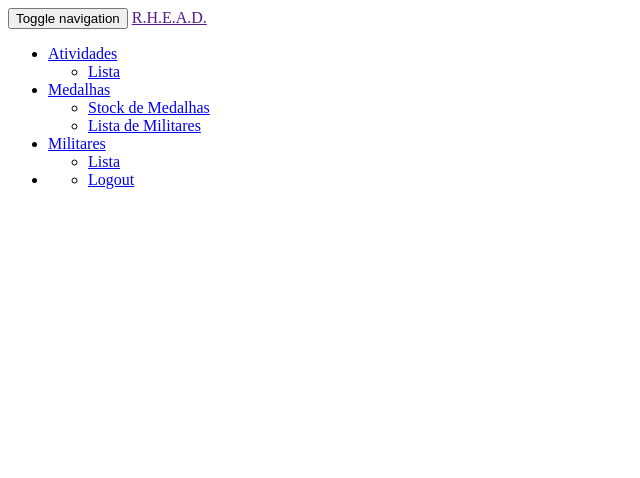
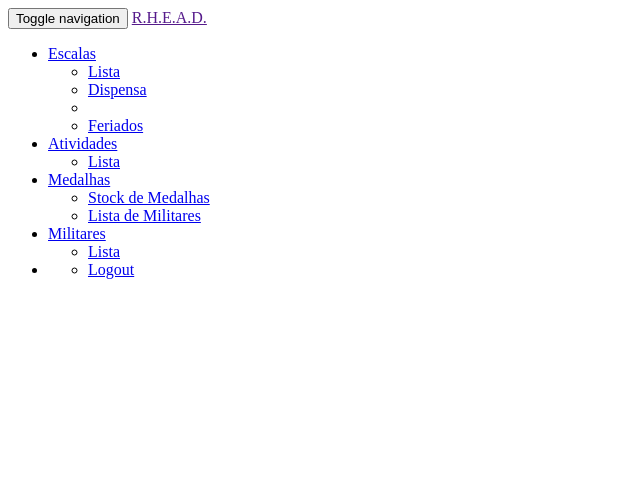
Before and after one commit to j38600/RHEAD, a PHP site: the page made by application/views/template.php in a window 1280 px wide. Shown: the top 478 px of the page, without its empty margins (0-640 px from the left). Before the commit the page ends 189 px from the top, so only its background shows below. Run offline with PHP 8.4, Linux system fonts and the light colour scheme; the template is opened without the code that fills it, so the values that code supplies are empty.

Commit message:
v1.3.beta1
criei o botão na barra de navegação.
criei interface de listagem de escalas.

```diff
--- a/application/views/atividade/lista.php
+++ b/application/views/atividade/lista.php
@@ -128,7 +128,7 @@
                                         'atividade/view/'.$atividade['id'],
                                         '<span class="glyphicon glyphicon-eye-open"></span> Consultar',
                                         array(
-                                            'title' => 'Atualizar',
+                                            'title' => 'Consultar',
                                             'class' => 'btn btn-outline btn-success col-xs-12',
                                             'role' => 'button'
                                         )
@@ -152,7 +152,7 @@
                                     'atividade/nova',
                                     '<span class="glyphicon glyphicon-plus"></span> Nova',
                                     array(
-                                        'title' => 'Novo',
+                                        'title' => 'Nova',
                                         'class' => 'btn-block btn btn-primary btn-outline',
                                         'role' => 'button'
                                     )
--- a/application/views/escala/list.php
+++ b/application/views/escala/list.php
@@ -29,9 +29,9 @@
                                     );
                                     echo anchor(
                                         'escala/edit/'.$escala['id'],
-                                        '<span class="glyphicon glyphicon-pencil"></span> Atualizar',
+                                        '<span class="glyphicon glyphicon-list-alt"></span> Previsão',
                                         array(
-                                            'title' => 'Atualizar',
+                                            'title' => 'Previsão',
                                             'class' => 'btn btn-outline btn-warning col-xs-6',
                                             'role' => 'button'
                                         )
--- a/application/views/template.php
+++ b/application/views/template.php
@@ -72,6 +72,17 @@
                 </li>-->
                 <li class="dropdown">
                     <a href="#" class="dropdown-toggle" data-toggle="dropdown" role="button" aria-expanded="false">
+                        <span class="glyphicon glyphicon-th-list"></span> Escalas
+                    </a>
+                    <ul class="dropdown-menu" role="menu">
+                        <li><a href="<?php echo base_url()?>escala">Lista</a></li>
+                        <li><a href="<?php echo base_url()?>escala/dispensa/list">Dispensa</a></li>
+                        <li class="divider"></li>
+                        <li><a href="<?php echo base_url()?>escala">Feriados</a></li>
+                    </ul>
+                </li>
+                <li class="dropdown">
+                    <a href="#" class="dropdown-toggle" data-toggle="dropdown" role="button" aria-expanded="false">
                         <span class="glyphicon glyphicon-calendar"></span> Atividades
                     </a>
                     <ul class="dropdown-menu" role="menu">
@@ -91,17 +102,6 @@
                         <li><a href="<?php echo base_url()?>medalha/lista">Lista de Militares</a></li>
                     </ul>
                 </li>
-                <!--<li class="dropdown">
-                    <a href="#" class="dropdown-toggle" data-toggle="dropdown" role="button" aria-expanded="false">
-                        <span class="glyphicon glyphicon-tasks"></span> Escalas
-                    </a>
-                    <ul class="dropdown-menu" role="menu">
-                        <li><a href="<?php echo base_url()?>escala">Listagem</a></li>
-                        <li><a href="<?php echo base_url()?>escala/map">Serviço Diário</a></li>
-                        <li><a href="<?php echo base_url()?>escala">Prevenção</a></li>
-                    </ul>
-                </li>
-            -->
                 <li class="dropdown">
                     <a href="#" class="dropdown-toggle" data-toggle="dropdown" role="button" aria-expanded="false">
                         <span class="glyphicon glyphicon-user"></span> Militares
```
Also changed, not shown: application/controllers/Escala.php (+8 -8 lines), application/models/Escala_model.php (+6 -12 lines), application/migrations/20161008215000_escalas_militares.php.
